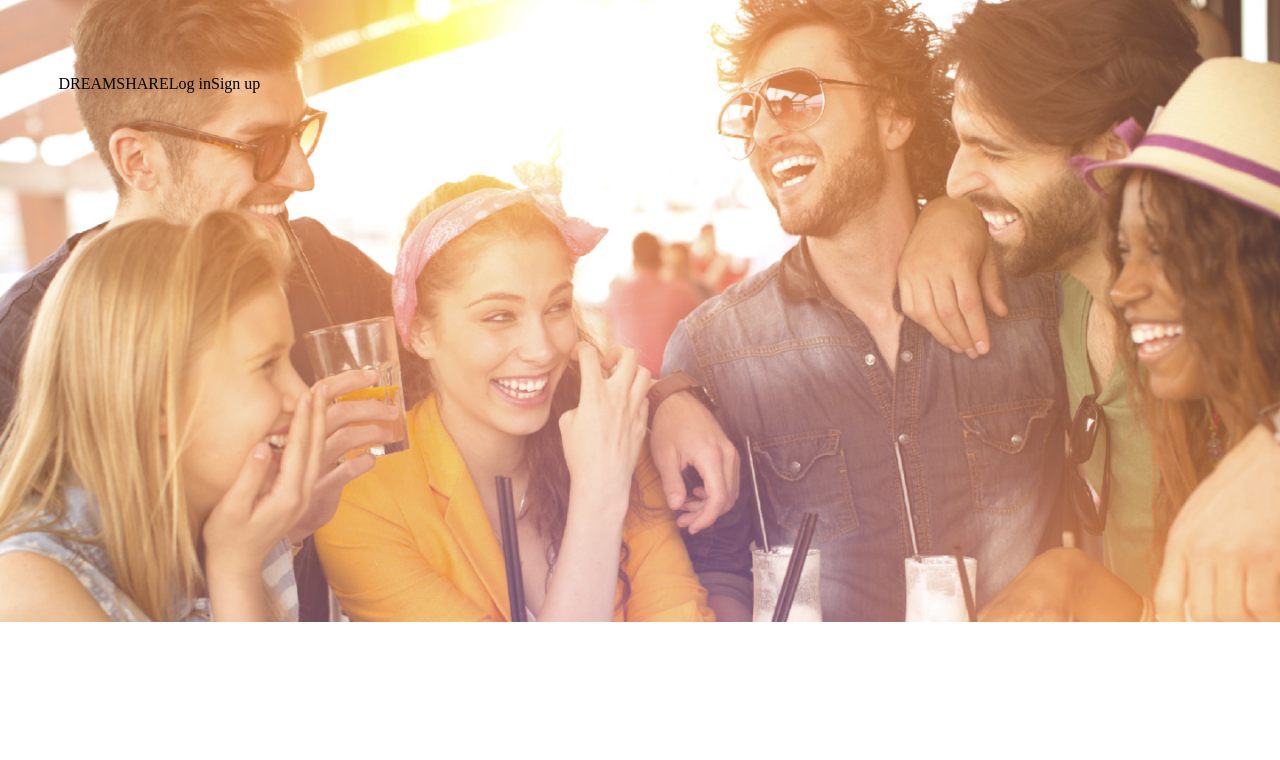
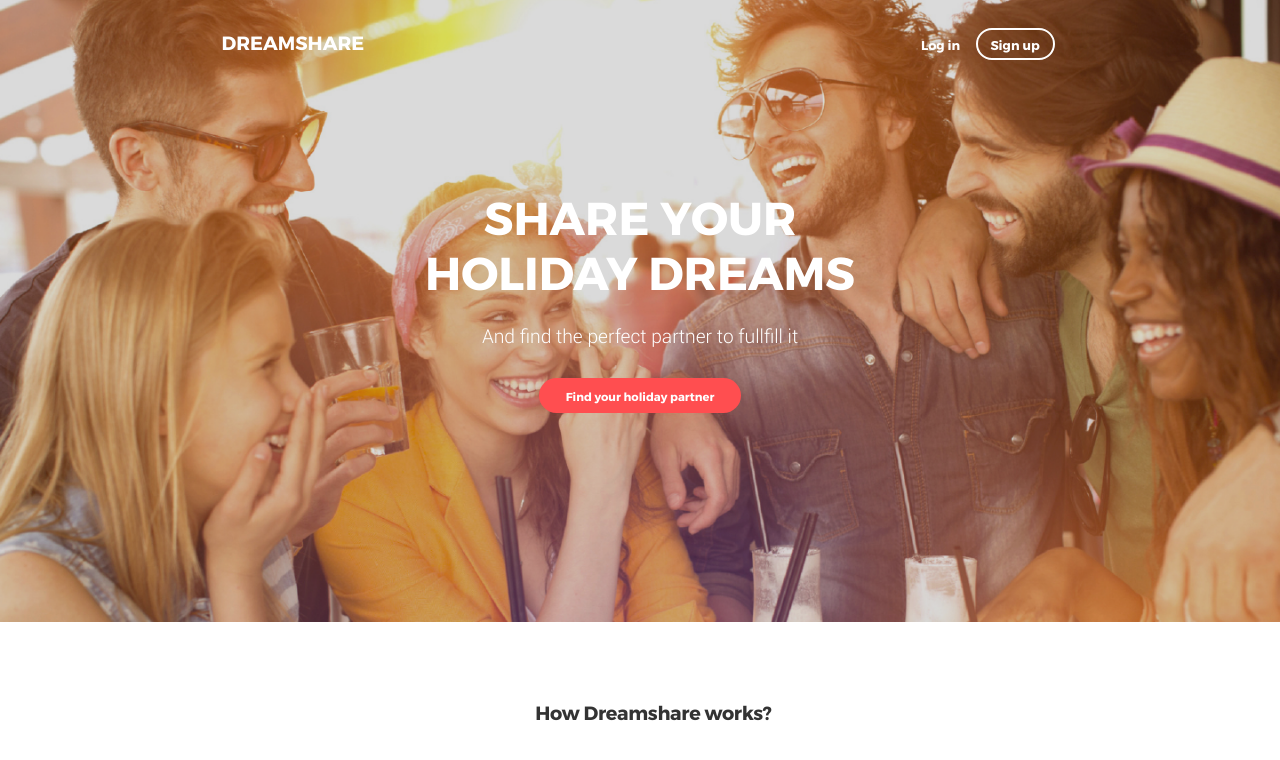
Before and after one commit to 1ierro1ast/internship, a plain HTML site: page practice/bem/index.html in a window 1280 px wide. Drawn offline with Linux system fonts and the light colour scheme.

Commit message:
new file:   practice/bem/fonts/Montserrat Regular.ttf 	new file:   practice/bem/fonts/MotserratBold.ttf 	new file:   practice/bem/fonts/Roboto.ttf 	new file:   practice/bem/images/header_bg.png 	modified:   practice/bem/index.html 	modified:   practice/bem/style.css

```diff
--- a/practice/bem/index.html
+++ b/practice/bem/index.html
@@ -5,8 +5,15 @@
 	<link rel="stylesheet" type="text/css" href="style.css">
 </head>
 <body>
+
 <div id="header">
 	<p>DREAMSHARE</p><div id="login-button">Log in</div><div id="signup-button">Sign up</div>
+	<div class="title">Share your<br>holiday dreams</div>
+	<div class="subtitle">And find the perfect partner to fullfill it</div>
+	<div class="fill-button">Find your holiday partner</div>
+</div>
+<div id="how-it-works">
+	<p>How Dreamshare works?</p>
 </div>
 
 </body>
--- a/practice/bem/style.css
+++ b/practice/bem/style.css
@@ -1,26 +1,101 @@
+@font-face{
+	font-family: MotserratBold;
+	src: url(fonts/MotserratBold.ttf);
+}
+@font-face{
+	font-family: Roboto;
+	src: url(fonts/Roboto.ttf);
+}
+
 body{
-	background-image: url(images/header_back.png);
+	background-image: url(images/header_bg.png);
 	background-repeat: no-repeat;
-	background-size: cover;
+	background-size: contain;
 	background-position: top center;
-	display:flex;
+	margin: 0px;
 }
 
 #header{
-	padding-top: 4%;
-	padding-left: 4%;
+	padding-top: 0.9%;
 	width: 100%;
+	font-size: 1vw;
+	font-family: MotserratBold;
+	color: #ffffff;
+	justify-content: space-between;
 }
 
 #header p{
+	margin-left: 17.3%;
+	font-size: 1.5vw;
 	display:inline-flex;
-	justify-content: flex-start;
 }
 #signup-button{
 	display:inline-flex;
-	justify-content: flex-end;
+	border: 2px solid white;
+	border-radius: 40px;
+	padding-left:1%;
+	padding-right:1%;
+	padding-top:0.5%;
+	padding-bottom:0.5%;
+	width:auto;
 }
 #login-button{
 	display:inline-flex;
-	justify-content: flex-end;
+	margin-left: 43.5%;
+	padding-right:1.2%;
 }
+
+#header .title{
+	text-transform: uppercase;
+	font-size: 3.6vw;
+	width:45%;
+	margin-top: 9.1%;
+	margin-left: auto;
+	margin-right: auto;
+	text-align: center;
+}
+
+#header .subtitle{
+	width:45%;
+	margin-top: 2%;
+	margin-left: auto;
+	margin-right: auto;
+	text-align: center;
+	font-size: 1.5vw;
+	font-family: Roboto;
+	color: #ffffff;
+}
+
+.fill-button{
+	background-color: #ff4e50;
+	border-radius: 40px;
+	padding: 0.4%;
+	padding-top: 0.8%;
+	padding-bottom: 0.8%;
+	width:15%;
+	text-align: center;
+	font-size: 0.9vw;
+}
+
+#header .fill-button{
+	margin: 2.38%;
+	margin-left: auto;
+	margin-right: auto;
+}
+
+#how-it-works{
+	min-height: 700px;
+	margin-top: 16.6%;
+	font-family: MotserratBold;
+	color:#333333;
+}
+
+#how-it-works p{
+	font-size: 1.5vw;
+	margin-top: 22.5%;
+	margin-left: auto;
+	margin-right: auto;
+	padding-left: 2.1%;
+	text-align: center;
+	letter-spacing: -0.3px;
+}
```
Also changed, not shown: practice/bem/fonts/Montserrat Regular.ttf (added), practice/bem/fonts/MotserratBold.ttf (added), practice/bem/fonts/Roboto.ttf (added), practice/bem/images/header_bg.png (added).
